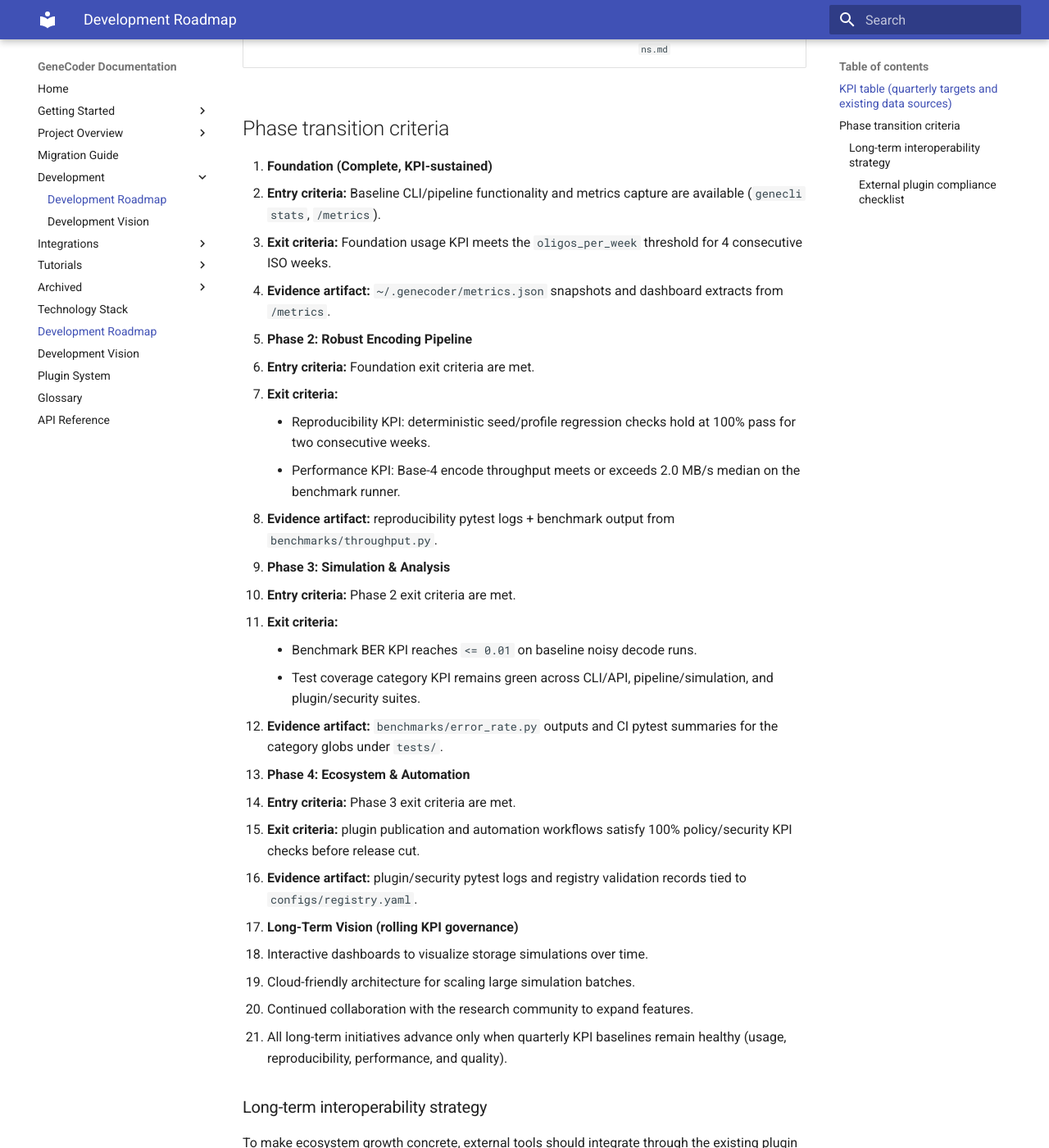
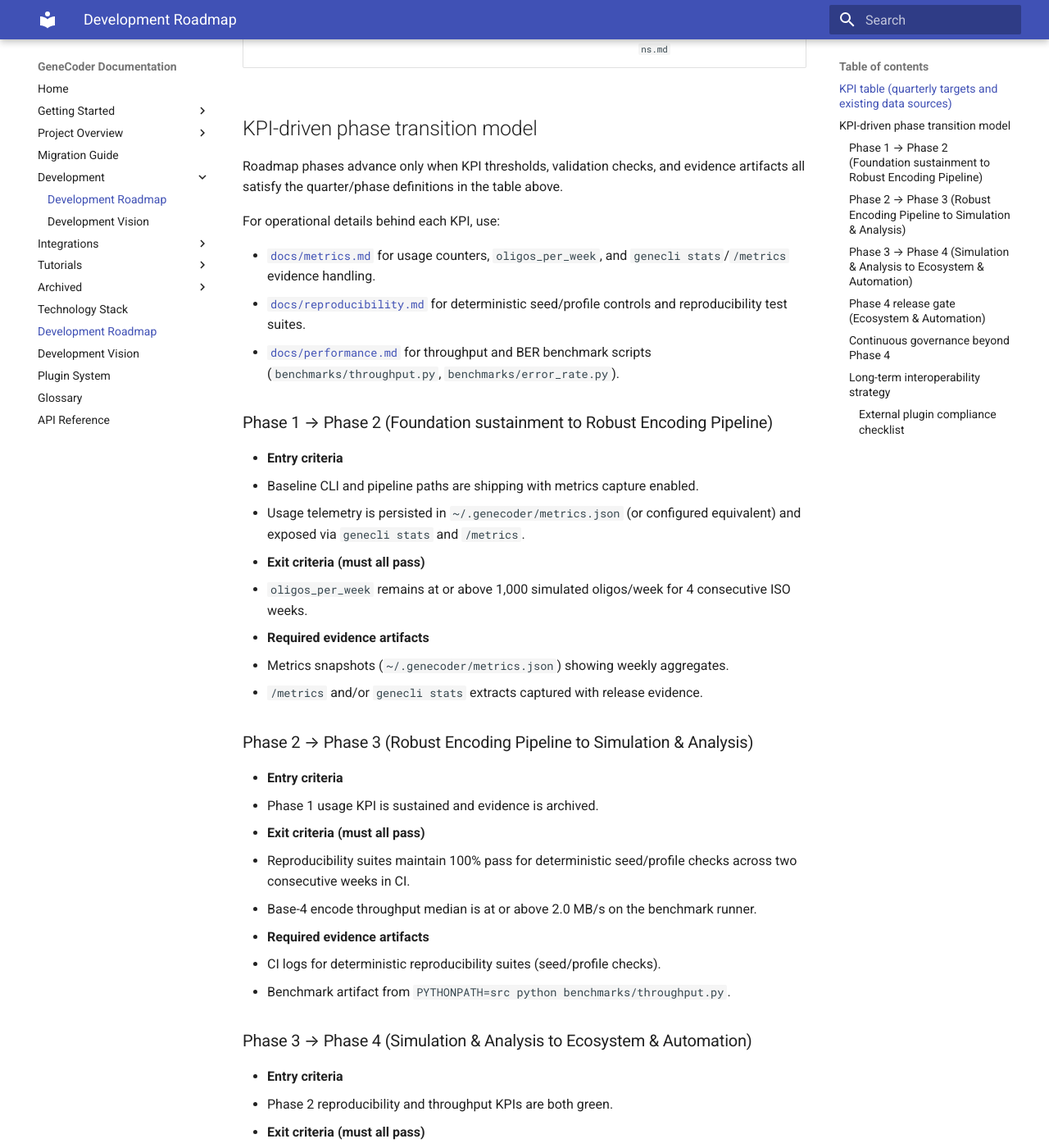
Before and after one commit to d0tTino/GeneCoder, an MkDocs documentation site: the page built from docs/development_roadmap.md, in a window 1280 px wide and 1400 px high, scrolled down 1873 px. Shown: the whole window at 82% size. Built offline with MkDocs 1.6.1 and Material for MkDocs 9.7.7, drawn with Linux system fonts in a browser that asks for light colours; some of the changed text lies outside the part shown.

Commit message:
docs: align roadmap phases with KPI transition model

```diff
--- a/docs/development_roadmap.md
+++ b/docs/development_roadmap.md
@@ -16,48 +16,80 @@ above their phase targets.
 | 2026-Q3 | Simulation & Analysis (Phase 3) | Test coverage breadth (suite categories) | Stable green coverage across inferred categories: CLI/API (`tests/test_cli*.py`, `tests/test_web_api*.py`), pipeline/simulation (`tests/test_pipeline*.py`, `tests/test_simulator*.py`), plugins/security (`tests/test_plugin*.py`, `tests/test_security*.py`) | `tests/` suite taxonomy by filename prefixes | CI pytest summary grouped by selected markers/path globs |
 | 2026-Q4 | Ecosystem & Automation (Phase 4) | Plugin policy compliance quality | 100% pass on plugin spec/security checks before registry publication | `tests/test_plugin_spec_validation.py`, `tests/test_plugin_security.py`, `docs/plugins.md` | CI pytest logs + registry validation output (`configs/registry.yaml` checks) |
 
-## Phase transition criteria
+## KPI-driven phase transition model
 
-1. **Foundation (Complete, KPI-sustained)**
-   - **Entry criteria:** Baseline CLI/pipeline functionality and metrics capture
-     are available (`genecli stats`, `/metrics`).
-   - **Exit criteria:** Foundation usage KPI meets the `oligos_per_week`
-     threshold for 4 consecutive ISO weeks.
-   - **Evidence artifact:** `~/.genecoder/metrics.json` snapshots and dashboard
-     extracts from `/metrics`.
+Roadmap phases advance only when KPI thresholds, validation checks, and evidence
+artifacts all satisfy the quarter/phase definitions in the table above.
 
-2. **Phase 2: Robust Encoding Pipeline**
-   - **Entry criteria:** Foundation exit criteria are met.
-   - **Exit criteria:**
-     - Reproducibility KPI: deterministic seed/profile regression checks hold at
-       100% pass for two consecutive weeks.
-     - Performance KPI: Base-4 encode throughput meets or exceeds 2.0 MB/s
-       median on the benchmark runner.
-   - **Evidence artifact:** reproducibility pytest logs + benchmark output from
-     `benchmarks/throughput.py`.
+For operational details behind each KPI, use:
 
-3. **Phase 3: Simulation & Analysis**
-   - **Entry criteria:** Phase 2 exit criteria are met.
-   - **Exit criteria:**
-     - Benchmark BER KPI reaches `<= 0.01` on baseline noisy decode runs.
-     - Test coverage category KPI remains green across CLI/API,
-       pipeline/simulation, and plugin/security suites.
-   - **Evidence artifact:** `benchmarks/error_rate.py` outputs and CI pytest
-     summaries for the category globs under `tests/`.
+- [`docs/metrics.md`](metrics.md) for usage counters, `oligos_per_week`, and
+  `genecli stats`/`/metrics` evidence handling.
+- [`docs/reproducibility.md`](reproducibility.md) for deterministic seed/profile
+  controls and reproducibility test suites.
+- [`docs/performance.md`](performance.md) for throughput and BER benchmark
+  scripts (`benchmarks/throughput.py`, `benchmarks/error_rate.py`).
 
-4. **Phase 4: Ecosystem & Automation**
-   - **Entry criteria:** Phase 3 exit criteria are met.
-   - **Exit criteria:** plugin publication and automation workflows satisfy
-     100% policy/security KPI checks before release cut.
-   - **Evidence artifact:** plugin/security pytest logs and registry validation
-     records tied to `configs/registry.yaml`.
+### Phase 1 → Phase 2 (Foundation sustainment to Robust Encoding Pipeline)
 
-5. **Long-Term Vision (rolling KPI governance)**
-   - Interactive dashboards to visualize storage simulations over time.
-   - Cloud-friendly architecture for scaling large simulation batches.
-   - Continued collaboration with the research community to expand features.
-   - All long-term initiatives advance only when quarterly KPI baselines remain
-     healthy (usage, reproducibility, performance, and quality).
+- **Entry criteria**
+  - Baseline CLI and pipeline paths are shipping with metrics capture enabled.
+  - Usage telemetry is persisted in `~/.genecoder/metrics.json` (or configured
+    equivalent) and exposed via `genecli stats` and `/metrics`.
+- **Exit criteria (must all pass)**
+  - `oligos_per_week` remains at or above 1,000 simulated oligos/week for 4
+    consecutive ISO weeks.
+- **Required evidence artifacts**
+  - Metrics snapshots (`~/.genecoder/metrics.json`) showing weekly aggregates.
+  - `/metrics` and/or `genecli stats` extracts captured with release evidence.
+
+### Phase 2 → Phase 3 (Robust Encoding Pipeline to Simulation & Analysis)
+
+- **Entry criteria**
+  - Phase 1 usage KPI is sustained and evidence is archived.
+- **Exit criteria (must all pass)**
+  - Reproducibility suites maintain 100% pass for deterministic seed/profile
+    checks across two consecutive weeks in CI.
+  - Base-4 encode throughput median is at or above 2.0 MB/s on the benchmark
+    runner.
+- **Required evidence artifacts**
+  - CI logs for deterministic reproducibility suites (seed/profile checks).
+  - Benchmark artifact from
+    `PYTHONPATH=src python benchmarks/throughput.py`.
+
+### Phase 3 → Phase 4 (Simulation & Analysis to Ecosystem & Automation)
+
+- **Entry criteria**
+  - Phase 2 reproducibility and throughput KPIs are both green.
+- **Exit criteria (must all pass)**
+  - Baseline BER from `benchmarks/error_rate.py` is at or below 0.01 using the
+    documented seed/profile setup.
+  - CI remains green across test-suite categories: CLI/API,
+    pipeline/simulation, and plugins/security.
+- **Required evidence artifacts**
+  - Benchmark artifact from
+    `PYTHONPATH=src python benchmarks/error_rate.py`.
+  - CI summaries for category-level suite health across the defined pytest
+    globs.
+
+### Phase 4 release gate (Ecosystem & Automation)
+
+- **Entry criteria**
+  - Phase 3 BER and suite-health KPIs are both met.
+- **Exit criteria (must all pass)**
+  - Plugin policy/spec/security checks remain at 100% pass before any registry
+    publication or release cut.
+- **Required evidence artifacts**
+  - CI logs for `tests/test_plugin_spec_validation.py` and
+    `tests/test_plugin_security.py`.
+  - Registry validation outputs tied to `configs/registry.yaml`.
+
+### Continuous governance beyond Phase 4
+
+Long-term workstreams (dashboards, cloud scaling, research integrations, and
+new feature delivery) are governed by the same KPI model: no initiative
+graduates from planning to rollout unless the active quarter's entry/exit KPI
+criteria and evidence artifacts are complete.
 
 ### Long-term interoperability strategy
 
@@ -110,7 +142,4 @@ The roadmap supports three primary integration archetypes:
   before publication.
 - Provide at least one runnable example under `plugins-examples/` (or equivalent
   structure) so maintainers can validate the entry point contract quickly.
-6. **Documentation Updates**
-   - Inline comments in `encoders.py` and `flet_app.py` now point to `docs/vision.md` ("Vision and Current State") for added context.
-
 Refer to the [manifest format](manifest.md) for the current encoding metadata structure and the [plugin guide](plugins.md) for extension points that inform future roadmap items.
```
